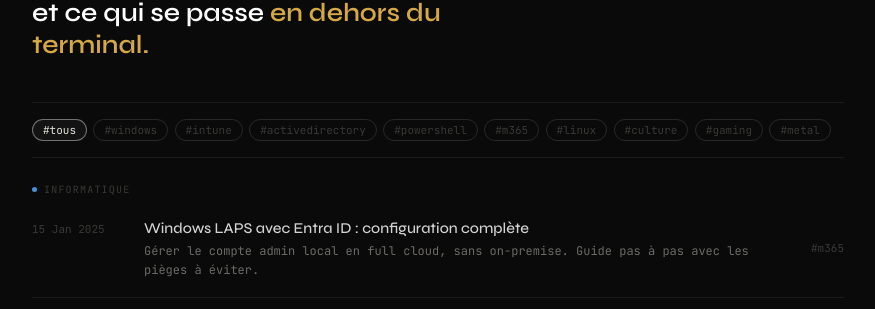
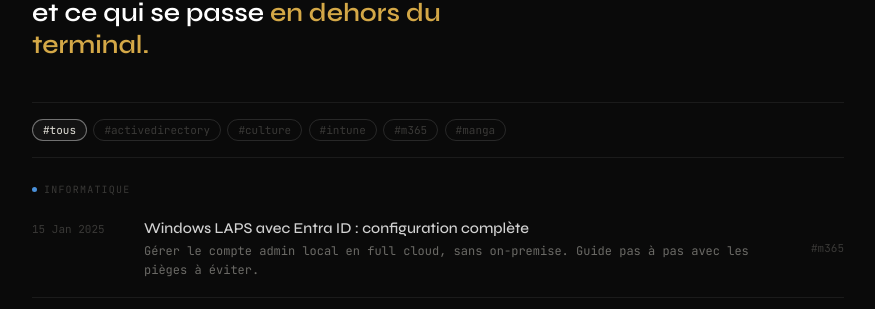
Before and after one commit to RubberDucking35/RubberDucking35.github.io, a Jekyll site: the page built from index.html, in a window 1280 px wide. Shown: the part 188-497 px from the top of the page, without its empty margins (202-1077 px from the left). Built offline with Jekyll 4.4.1, drawn with Linux system fonts in a browser that asks for light colours.

Commit message:
Update index.html

```diff
--- a/index.html
+++ b/index.html
@@ -7,17 +7,15 @@ layout: default
   <h1 class="hero-title">Tutos techniques, retours d'expérience,<br>et ce qui se passe <em>en dehors du terminal.</em></h1>
 </section>
 
+{% assign all_tags = site.posts | map: "tags" | join: "," | split: "," | uniq | sort %}
 <div class="tag-filter" id="tag-filter">
   <button class="tag-pill active" data-tag="tous">#tous</button>
-  <button class="tag-pill" data-tag="windows">#windows</button>
-  <button class="tag-pill" data-tag="intune">#intune</button>
-  <button class="tag-pill" data-tag="activedirectory">#activedirectory</button>
-  <button class="tag-pill" data-tag="powershell">#powershell</button>
-  <button class="tag-pill" data-tag="m365">#m365</button>
-  <button class="tag-pill" data-tag="linux">#linux</button>
-  <button class="tag-pill" data-tag="culture">#culture</button>
-  <button class="tag-pill" data-tag="gaming">#gaming</button>
-  <button class="tag-pill" data-tag="metal">#metal</button>
+  {% for tag in all_tags %}
+    {% assign tag_clean = tag | strip %}
+    {% if tag_clean != "" %}
+      <button class="tag-pill" data-tag="{{ tag_clean }}">#{{ tag_clean }}</button>
+    {% endif %}
+  {% endfor %}
 </div>
 
 {% assign it_posts = site.posts | where_exp: "post", "post.section == 'it'" %}
```
